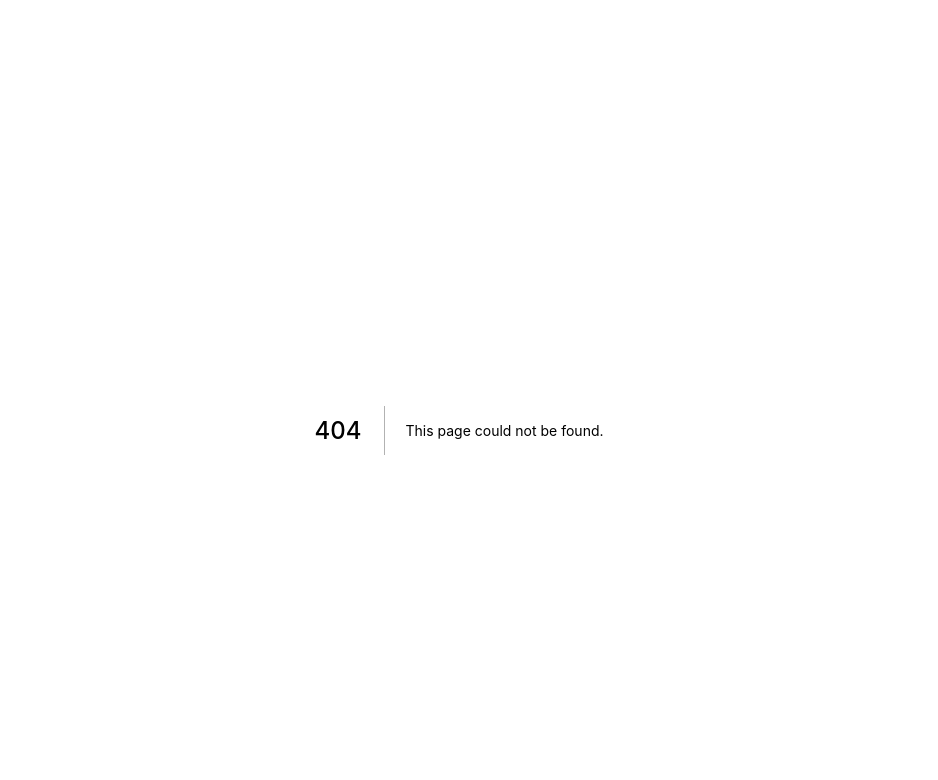
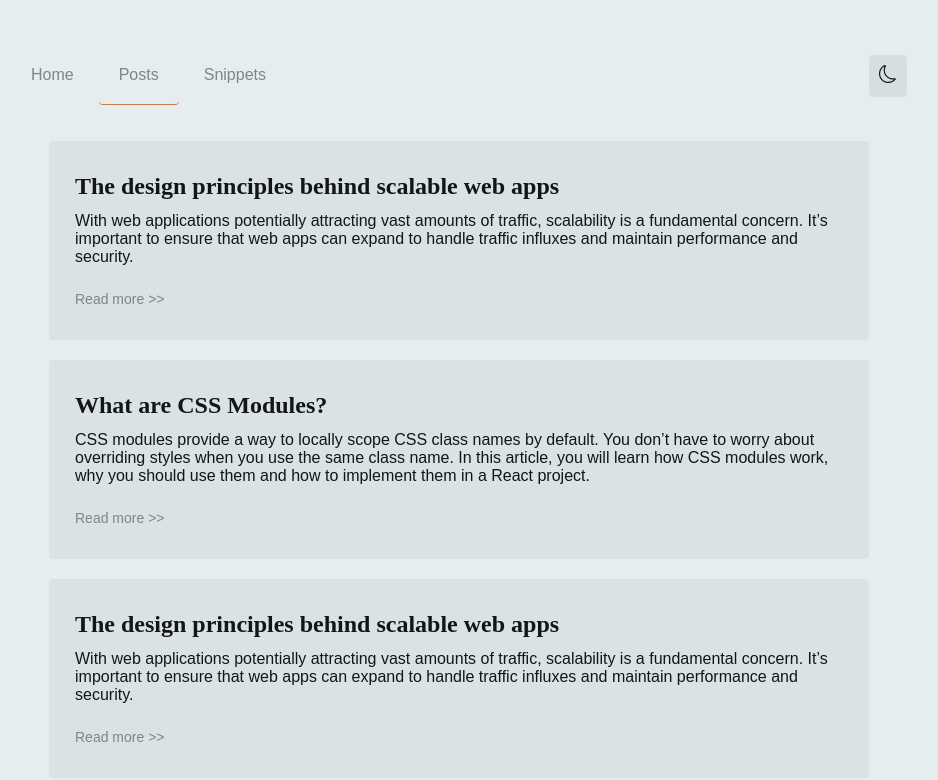
Before and after one commit to gathoni-k/Nxt-Blog, a Next.js app: page /posts in a window 1280 px wide. Before the commit this address had no page. Shown: the top 780 px of the page, without its empty margins (181-1119 px from the left). Built offline with nearby package versions, Linux system fonts and the light colour scheme.

Commit message:
Create posts page

```diff
--- /dev/null
+++ b/pages/posts.js
@@ -0,0 +1,26 @@
+import ArticleCard from "../components/ArticleCard/ArticleCard";
+import Navbar from "../components/Navbar/Navbar";
+import styles from "../styles/Home.module.css";
+import { getAllPosts } from "../utils/mdx";
+
+const Posts= ({ posts }) => {
+  return (
+    <div className={styles.container}>
+      <Navbar/>
+        {posts.map((post, index) => (
+          <ArticleCard key={index} title={post.frontmatter.title} link={`posts/${post.slug}`} description={post.frontmatter.description}/>
+        ))}
+
+    </div>
+  );
+};
+
+export const getStaticProps = async () => {
+  const posts = getAllPosts("posts");
+
+  return {
+    props: { posts },
+  };
+};
+
+export default Posts;
```
